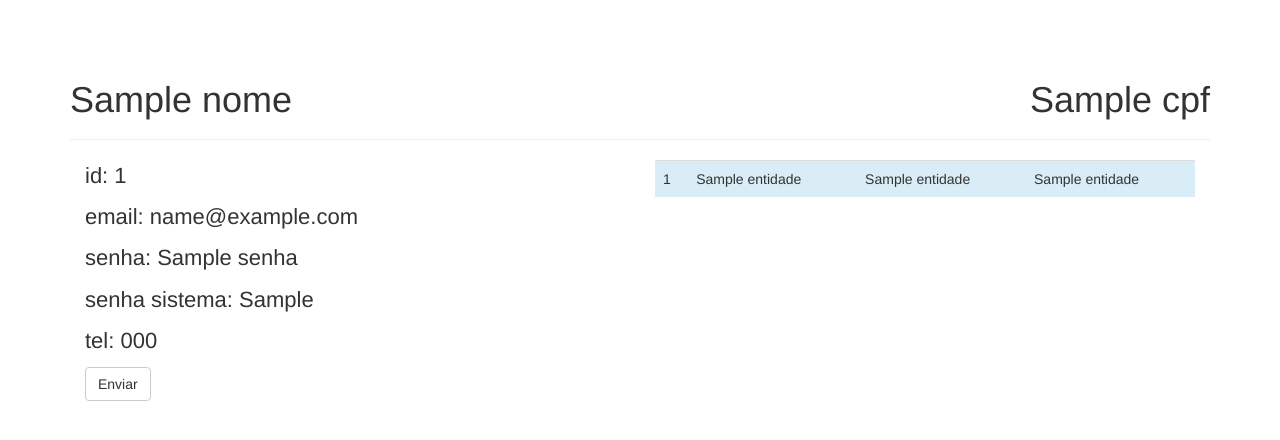
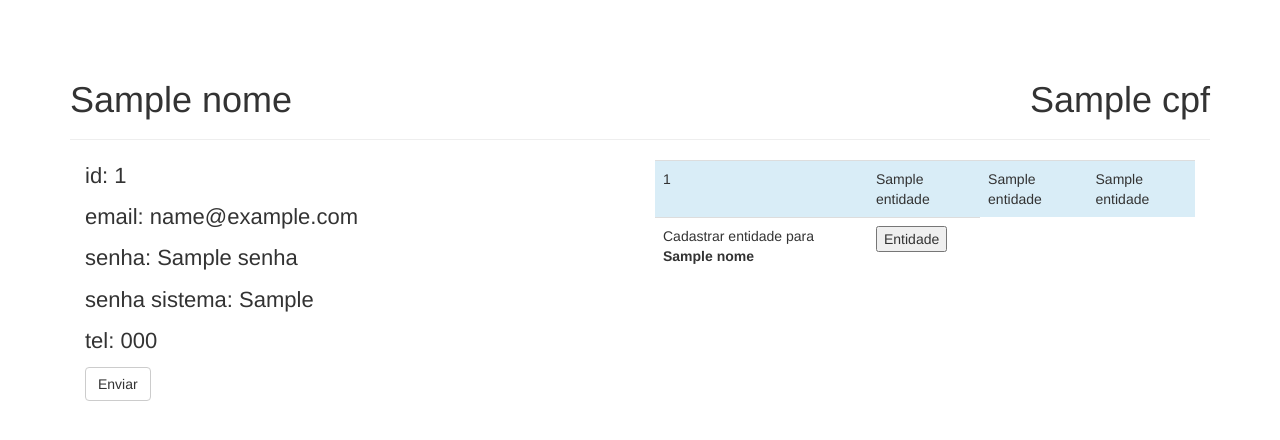
Before and after one commit to es99/suporte_infopublic, a Flask app: template infopublic_mail/templates/usuario.html in a window 1280 px wide. Shown: the part 52-492 px from the top of the page. Run offline with Flask 2, Linux system fonts and the light colour scheme; tables that the repository leaves empty hold one stand-in row (values such as "Sample post"); the template is opened without the code that fills it: values that come from a table or form of the project are taken from there, most other values are stand-ins (such as "Sample title", 1, 10 or a date in 2020); some libraries are stand-ins or nearby versions.

Commit message:
para iniciar uma nova branch

```diff
--- a/infopublic_mail/templates/usuario.html
+++ b/infopublic_mail/templates/usuario.html
@@ -60,6 +60,10 @@
                         <td>{{ entidade[3] }}</td>
                     </tr>
                 {% endfor %}
+                <tr>
+                    <td>Cadastrar entidade para <strong>{{ nome }}</strong></td>
+                    <td><button type="button">Entidade</button></td>
+                </tr>
             </tbody>
         </table>
         </div>
```
